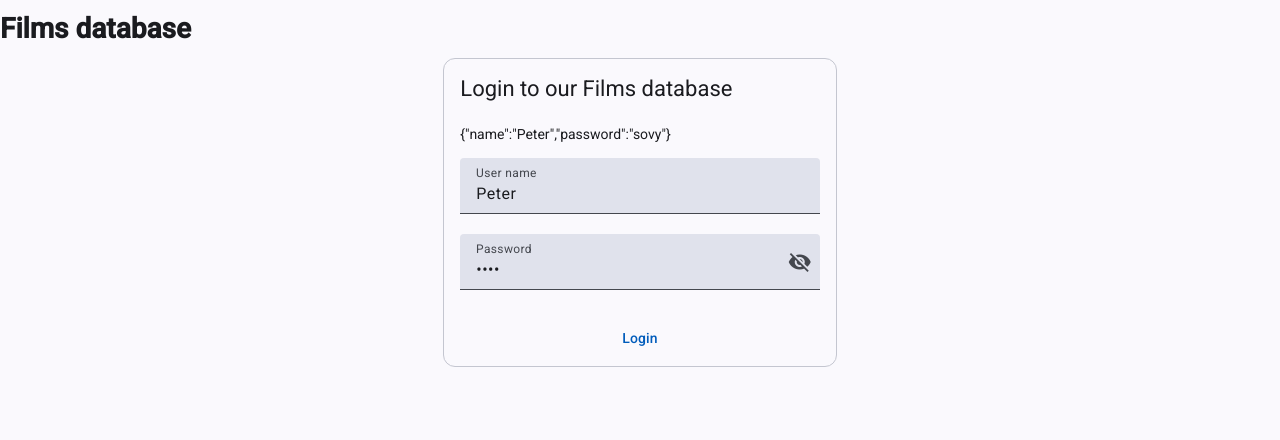
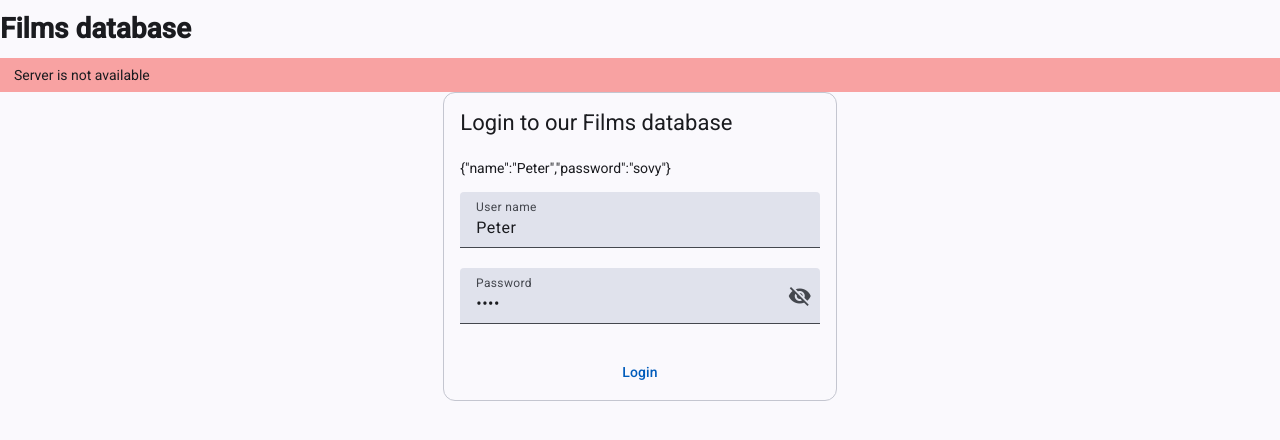
Before and after one commit to PeterGursky/kasv2026-2N, an Angular app: page /login in a window 1280 px wide. Both pictures are taken after a click on the button "Login". Shown: the top 440 px of the page. Built offline with nearby package versions, Linux system fonts and the light colour scheme; no server answers.

Commit message:
error message v Login komponente

```diff
--- a/src/pages/login/login.html
+++ b/src/pages/login/login.html
@@ -1,3 +1,6 @@
+@if(errorText()) {
+  <div class="errorAlert">{{errorText()}}</div>
+}
 <form (ngSubmit)="onSubmit()">
   <mat-card class="example-card" appearance="outlined">
     <mat-card-header>
--- a/src/pages/login/login.scss
+++ b/src/pages/login/login.scss
@@ -12,3 +12,7 @@ mat-card-actions {
   display: flex;
   justify-content: center;
 }
+.errorAlert{
+  background-color: rgb(248, 162, 162);
+  padding: 0.5em 1em;
+}
--- a/src/pages/login/login.ts
+++ b/src/pages/login/login.ts
@@ -8,6 +8,7 @@ import { Auth } from '../../entities/auth';
 import { FormsModule } from '@angular/forms';
 import { UsersService } from '../../services/users-service';
 import { Router } from '@angular/router';
+import { HttpErrorResponse } from '@angular/common/http';
 
 @Component({
   selector: 'app-login',
@@ -20,6 +21,7 @@ export class Login {
   router = inject(Router);
   hide = signal(true);
   auth = signal<Auth>(new Auth('Peter','sovy'));
+  errorText = signal('');
   toggleShowPassword() {
     this.hide.update(current => !current);
   }
@@ -31,9 +33,25 @@ export class Login {
     return JSON.stringify(this.auth());
   }
   onSubmit() {
-    this.usersService.login(this.auth()).subscribe(token => {
-      console.log("token:", token);
-      this.router.navigateByUrl('/users');
+    this.usersService.login(this.auth()).subscribe({
+      next: token => {
+        console.log("token:", token);
+        this.router.navigateByUrl('/users');
+      },
+      error: err => {
+        if (err instanceof HttpErrorResponse) {
+          if (err.status === 401) {
+            this.errorText.set('Wrong name or password');
+          }
+          if (err.status === 0) {
+            this.errorText.set('Server is not available');
+          }
+          if (err.status >= 500) {
+            this.errorText.set('Server error, please contanct server admin');
+            console.log('http error:', err);
+          }
+        }
+      }
     });
   }
 }
```
